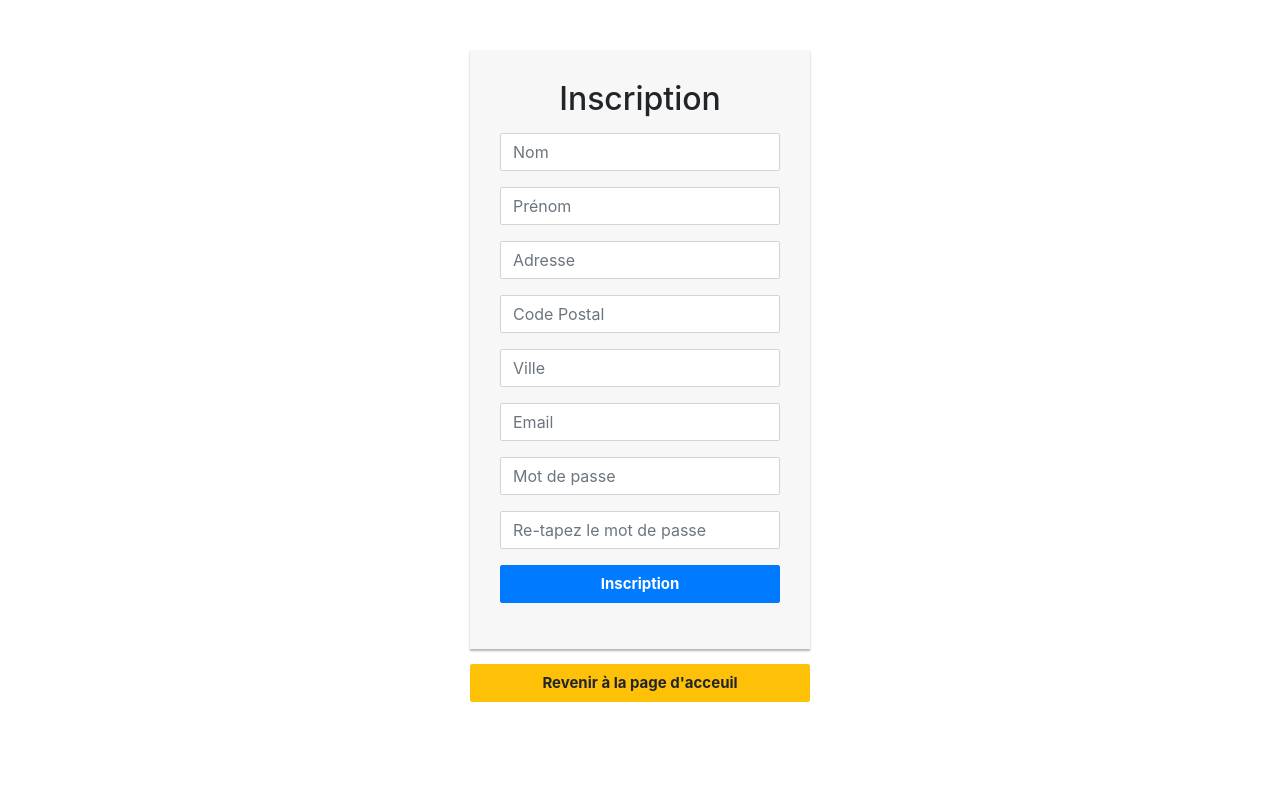
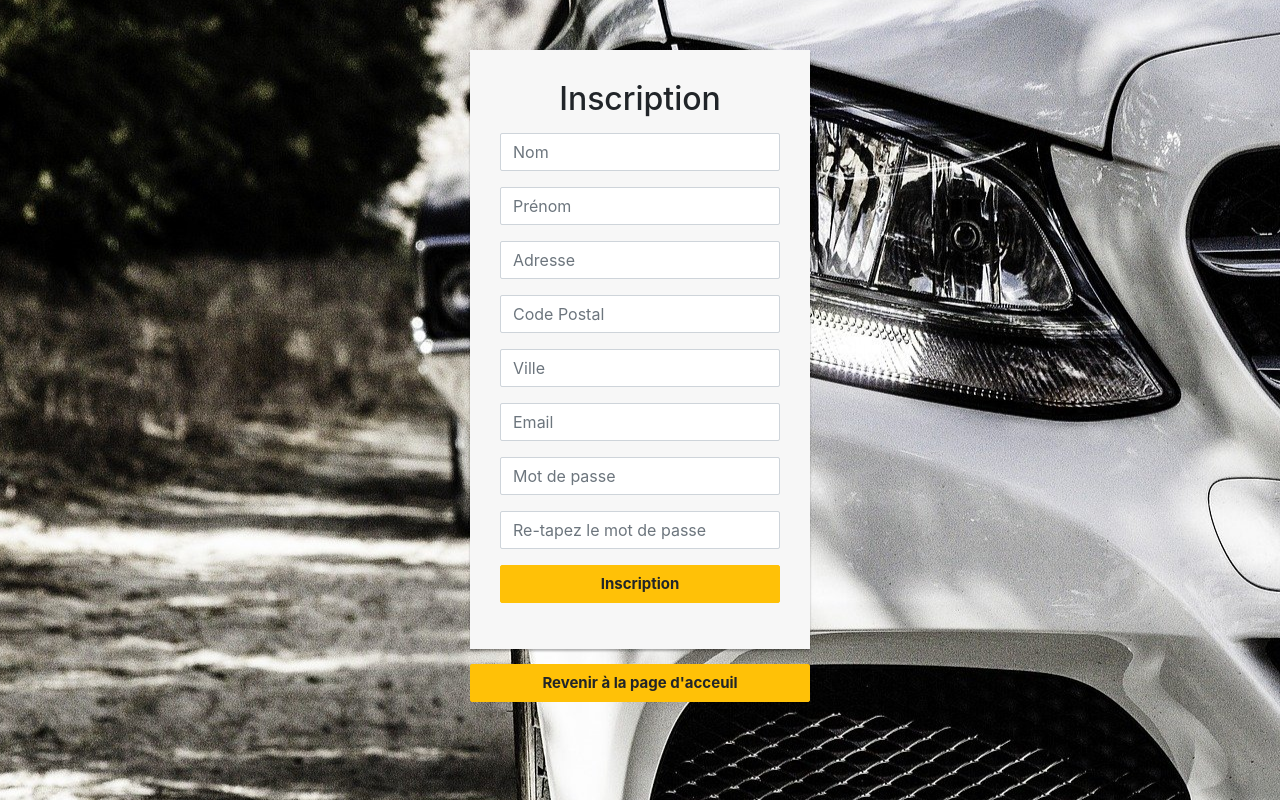
Before and after one commit to loicdauchy/projet4, a PHP site: page /projet4/inscription.php in a window 1280 px wide. Run offline with PHP 8.4, Linux system fonts and the light colour scheme.

Commit message:
arudshaeuri

```diff
--- a/index.php
+++ b/index.php
@@ -75,7 +75,7 @@ for($i=0;$i<count($idCarlouer);$i++){
 
 
         </div>
-                <a class="buttonadmin" href="http://localhost/projet4/admin/index.php" target="_blank"><button type="button" class="btn btn-warning">Warning</button></a>
+
             </nav>
         <div id="schroll">
                 <h2 class="schroll">Voir nos véhicules</h2>
--- a/inscription.php
+++ b/inscription.php
@@ -7,9 +7,10 @@
 
             <link href="https://cdnjs.cloudflare.com/ajax/libs/magnific-popup.js/1.1.0/magnific-popup.min.css" rel="stylesheet" />
             <link rel="stylesheet" href="https://maxcdn.bootstrapcdn.com/bootstrap/4.3.1/css/bootstrap.min.css">
+            <link rel="stylesheet" href="style.css">
             <title>Connexion</title>
         </head>
-        <body>
+        <body class="backgroundbody">
         <div class="login-form">
             <?php
                 if(isset($_GET['reg_err']))
@@ -94,7 +95,7 @@
                     <input type="password" name="password_retype" class="form-control" placeholder="Re-tapez le mot de passe" required="required" autocomplete="off">
                 </div>
                 <div class="form-group">
-                    <button type="submit" class="btn btn-primary btn-block">Inscription</button>
+                    <button type="submit" class="btn btn-warning btn-block">Inscription</button>
                 </div>
             </form>
             <a href="index.php"><button class="btn btn-warning btn-block">Revenir à la page d'acceuil</button></a>
@@ -121,6 +122,7 @@
                 font-size: 15px;
                 font-weight: bold;
             }
+
         </style>
         </body>
 </html>
--- a/style.css
+++ b/style.css
@@ -48,9 +48,11 @@ h1{
 .headtables{
 
     background-color:gold;
+}td{
+
+  background-color: white;
 }
 .liste{
-
 
 }
 
@@ -120,6 +122,7 @@ footer{
       display: flex !important;
       justify-content: space-between !important;
   }
+
   /* partieadmin */
   .adminbody{
     background-color:whitesmoke;
@@ -152,8 +155,6 @@ footer{
   }
  body{
 
-  background-color:whitesmoke;
-
  }
 
     background-color:rgb;
@@ -162,3 +163,12 @@ footer{
   .Bienvenue {
     color: white;
   }
+
+  /* login */
+
+.backgroundbody{
+
+  background-image: url("image/mercedes-841465_1920.jpg");
+  background-repeat: no-repeat;
+  background-position:center;
+}
```
